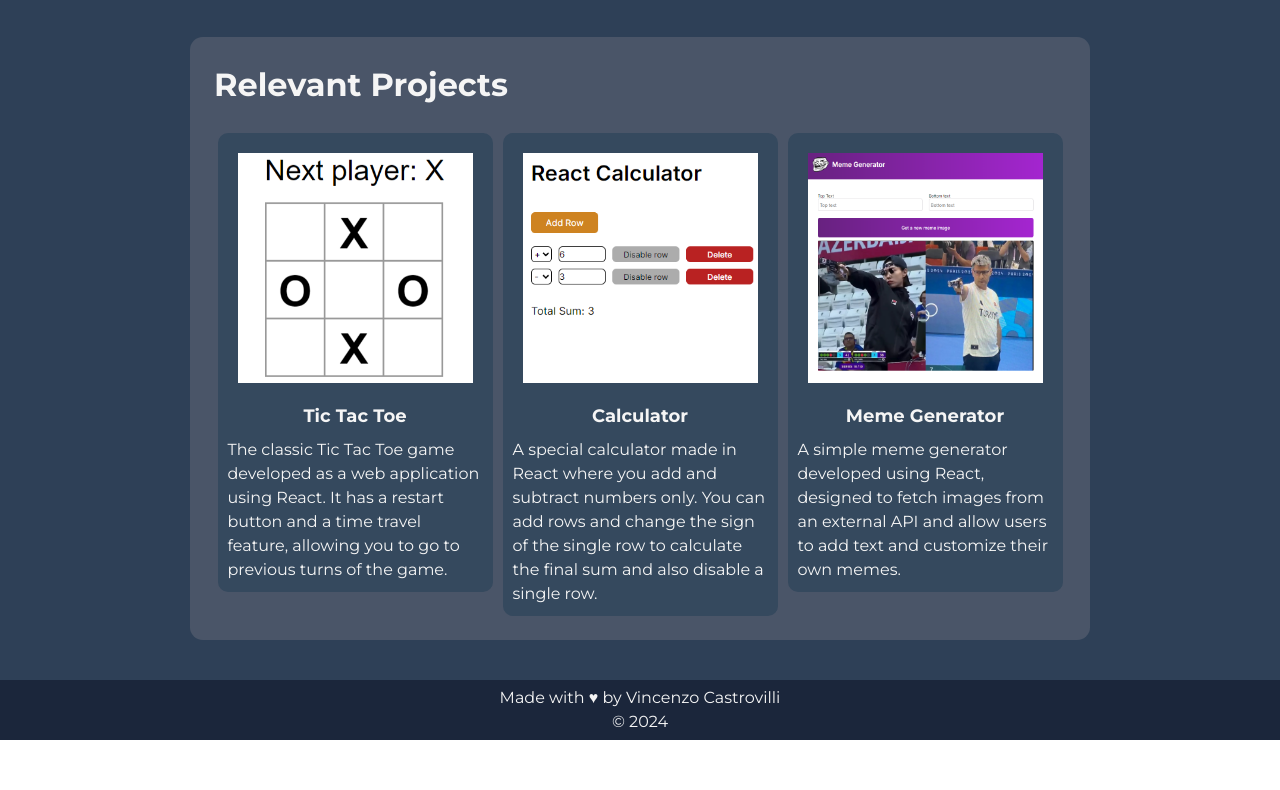
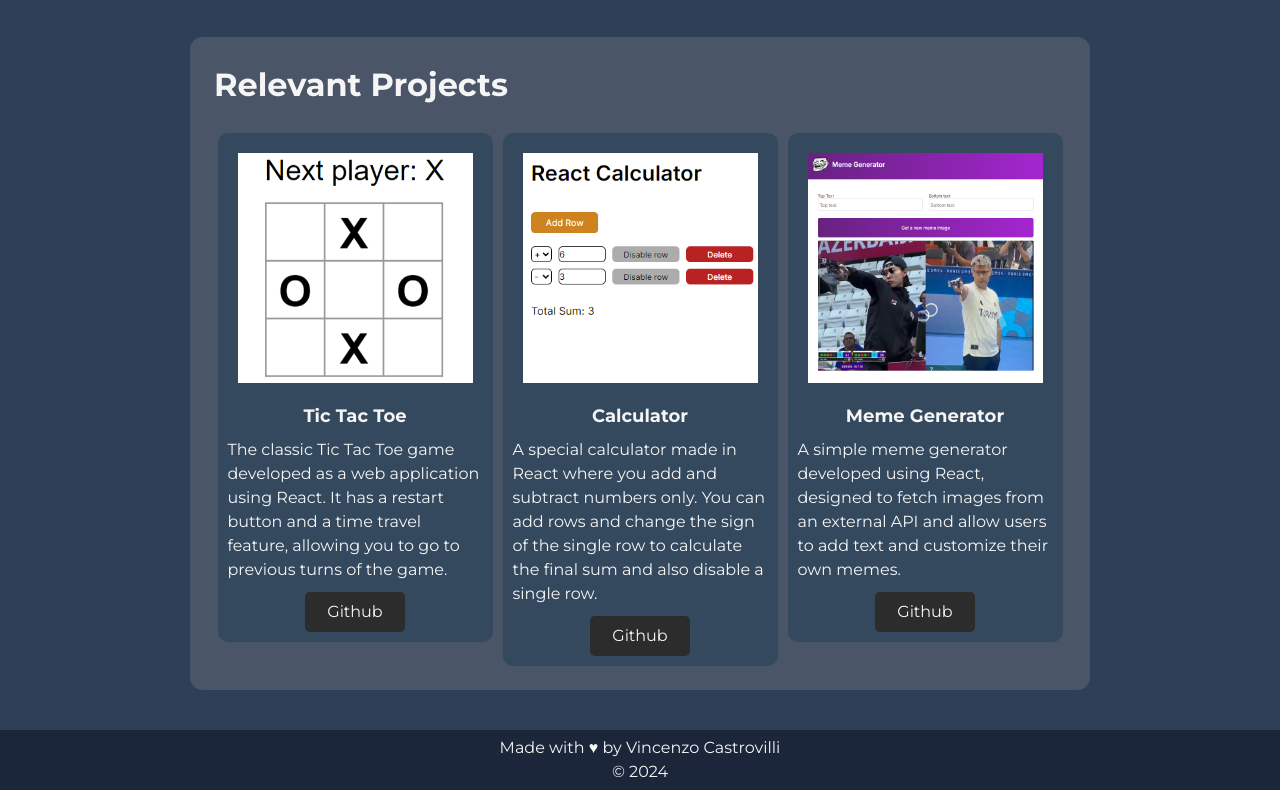
Before and after one commit to VincenzoCastrovilli/personal-portfolio, a plain HTML site: page index.html in a window 1280 px wide. Shown: the part 793-1583 px from the top of the page. Before the commit the page ends 1533 px from the top, so only its background shows below. Drawn offline with Linux system fonts and the light colour scheme; a web font is replaced by a local one.

Commit message:
Add link buttons for projects

```diff
--- a/assets/css/styles.css
+++ b/assets/css/styles.css
@@ -179,12 +179,6 @@ body {
   padding: 10px;
   border-radius: 10px;
   height: fit-content;
-  transition: all 0.4s ease;
-}
-
-.project:hover {
-  transform: scale(1.03);
-  transition: all 0.1s ease;
 }
 
 .project-img {
@@ -198,6 +192,29 @@ body {
   font-size: 18px;
   font-weight: 700;
   margin-bottom: 8px;
+}
+
+.buttons {
+  display: flex;
+  justify-content: center;
+  flex-direction: row;
+}
+
+.project-btn {
+  margin-top: 10px;
+  padding: 8px 16px;
+  color: #f5f5f5;
+  background-color: #2c2c2c;
+  border: none;
+  border-radius: 5px;
+  font-size: 16px;
+  width: 100px;
+  cursor: pointer;
+}
+
+.project-btn:hover {
+  transform: scale(1.03);
+  transition: all 0.1s ease;
 }
 
 .footer {
@@ -279,7 +296,7 @@ textarea {
   padding: 7px;
 }
 
-button {
+.submit {
   width: 100%;
   font-size: 16px;
   padding: 10px 40px;
--- a/index.html
+++ b/index.html
@@ -119,6 +119,14 @@
               React. It has a restart button and a time travel feature, allowing
               you to go to previous turns of the game.
             </div>
+            <div class="buttons">
+              <a
+                href="https://github.com/VincenzoCastrovilli/tic-tac-toe-react"
+                target="_blank"
+              >
+                <button class="project-btn">Github</button>
+              </a>
+            </div>
           </div>
           <div class="project">
             <img
@@ -131,6 +139,14 @@
               A special calculator made in React where you add and subtract
               numbers only. You can add rows and change the sign of the single
               row to calculate the final sum and also disable a single row.
+            </div>
+            <div class="buttons">
+              <a
+                href="https://github.com/VincenzoCastrovilli/react-calculator-adder"
+                target="_blank"
+              >
+                <button class="project-btn">Github</button>
+              </a>
             </div>
           </div>
           <div class="project">
@@ -145,6 +161,14 @@
               images from an external API and allow users to add text and
               customize their own memes.
             </div>
+            <div class="buttons">
+              <a
+                href="https://github.com/VincenzoCastrovilli/meme-generator-react"
+                target="_blank"
+              >
+                <button class="project-btn">Github</button>
+              </a>
+            </div>
           </div>
         </div>
       </section>
```
Also changed, not shown: contact.html (+1 -1 lines).
